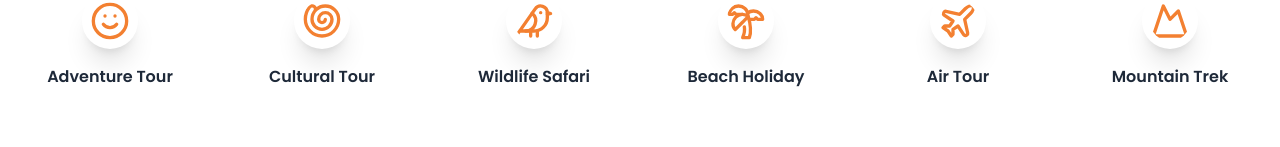
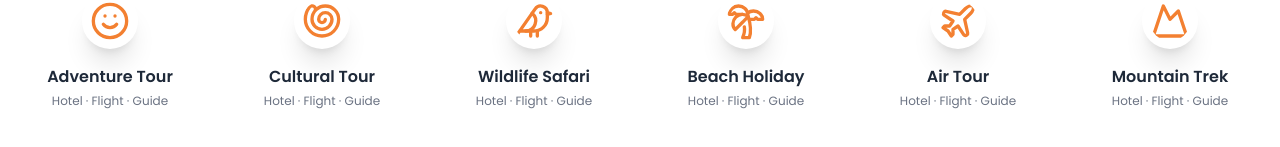
Before and after one commit to codewithdaviess/Zambezi-Giants, a React (Vite) app in the folder my-giant/: page / in a window 1280 px wide. Shown: the part 1393-1540 px from the top of the page. Built offline with nearby package versions, Linux system fonts and the light colour scheme.

Commit message:
Added the subheadings on the travel tour icons

```diff
--- a/my-giant/src/components/TravelTours.jsx
+++ b/my-giant/src/components/TravelTours.jsx
@@ -27,9 +27,10 @@ const TravelTours = () => {
                 }`}
               >
                 <Icon className="w-auto shadow-xl hover:shadow-lg transition rounded-full p-2 h-14 text-[#f38031] mb-4" />
-                <h3 className="text-md font-semibold text-gray-800">
+                <h3 className="text-md font-semibold text-gray-800 mb-1">
                   {tour.title}
                 </h3>
+                <p className="text-xs text-gray-500">Hotel · Flight · Guide</p>
               </div>
             );
           })}
```
